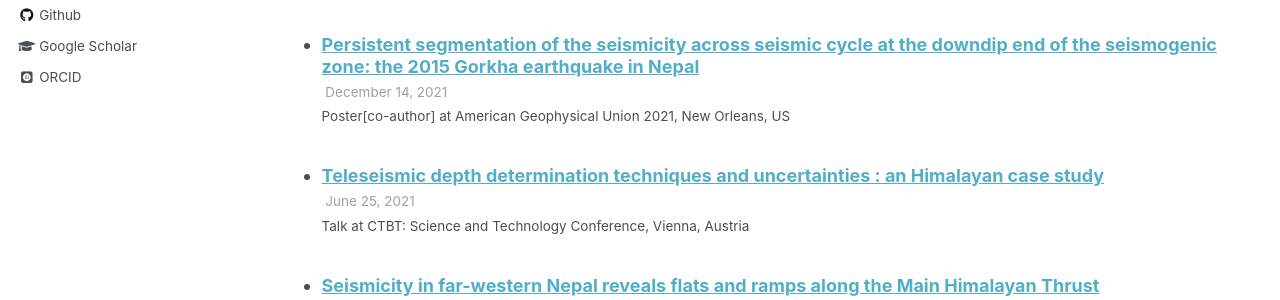
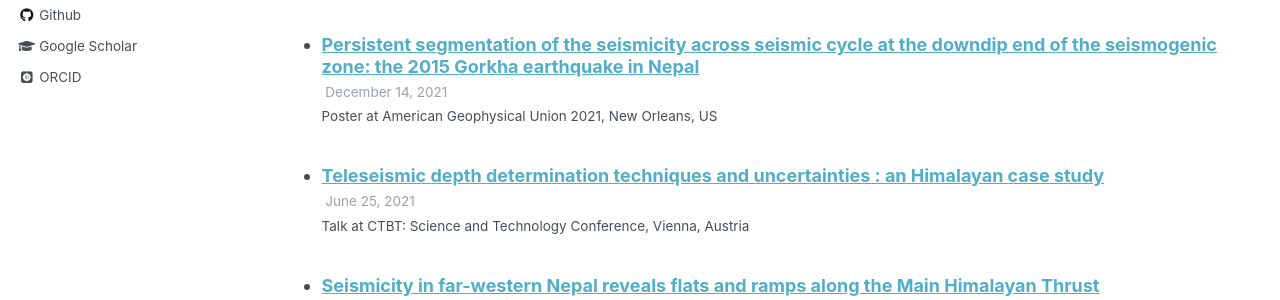
Before and after one commit to Marine-Laporte/Marine-Laporte.github.io, a Jekyll site: the page built from _pages/cv.md, in a window 1280 px wide and 900 px high, scrolled down 2239 px. Shown: the part 338-638 px from the top of the window. Built offline with Jekyll 4.4.1, drawn with Linux system fonts in a browser that asks for light colours; some web fonts are replaced; a file with an impossible date is left out.

Commit message:
Found a bug in talks

```diff
--- a/_talks/2021-12-14-AGU.md
+++ b/_talks/2021-12-14-AGU.md
@@ -1,7 +1,7 @@
 ---
 title: "Persistent segmentation of the seismicity across seismic cycle at the downdip end of the seismogenic zone: the 2015 Gorkha earthquake in Nepal"
 collection: talks
-type: "Poster[co-author]"
+type: "Poster"
 permalink: /talks/2021-12-14-AGU
 venue: "American Geophysical Union 2021"
 date: 2021-12-14
```
Also changed, not shown: _portfolio/Laporte_2024_Sobol.md (+2 -2 lines), markdown_generator/talks.csv (+1 -1 lines).
